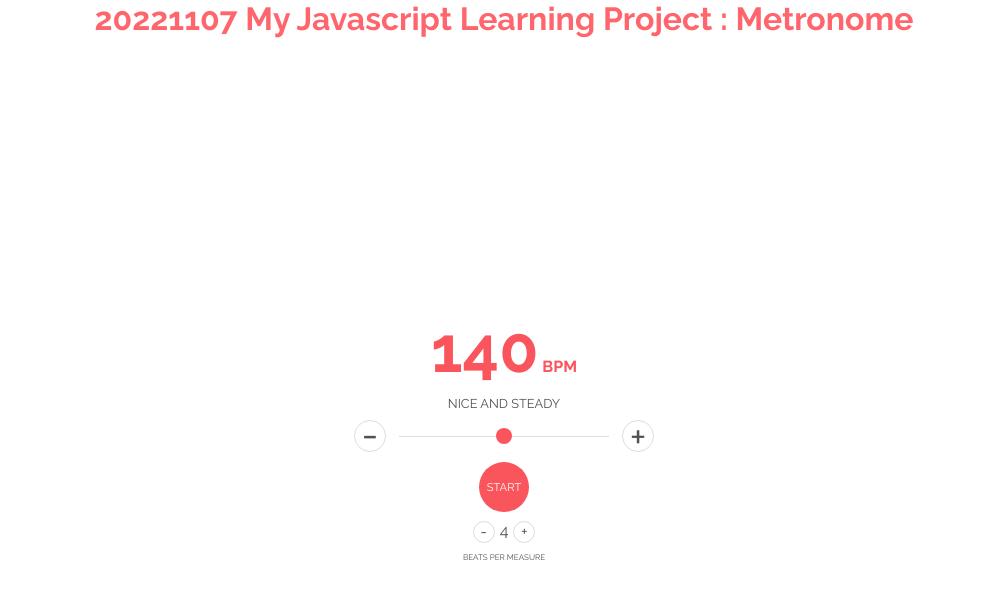
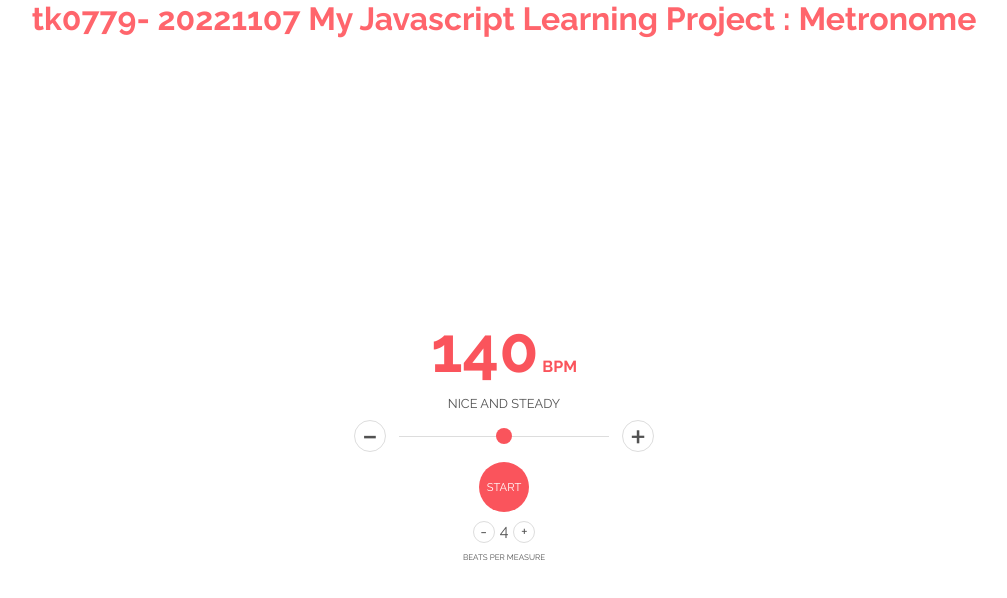
Before and after one commit to tk0779/JS-Metronome, a plain HTML site: page index.html in a window 1280 px wide. Shown: the whole page, without its empty margins (136-1143 px from the left). Drawn offline with Linux system fonts and the light colour scheme.

Commit message:
Update index.html

```diff
--- a/index.html
+++ b/index.html
@@ -9,7 +9,7 @@
   </head>
 
   <body>
-    <div class = "headtext"><h1>20221107 My Javascript Learning Project : Metronome </h1></div>
+    <div class = "headtext"><h1>tk0779- 20221107 My Javascript Learning Project : Metronome </h1></div>
     <div class="container">
         <div class="metronome">
           <div class="bpm-display">
```
